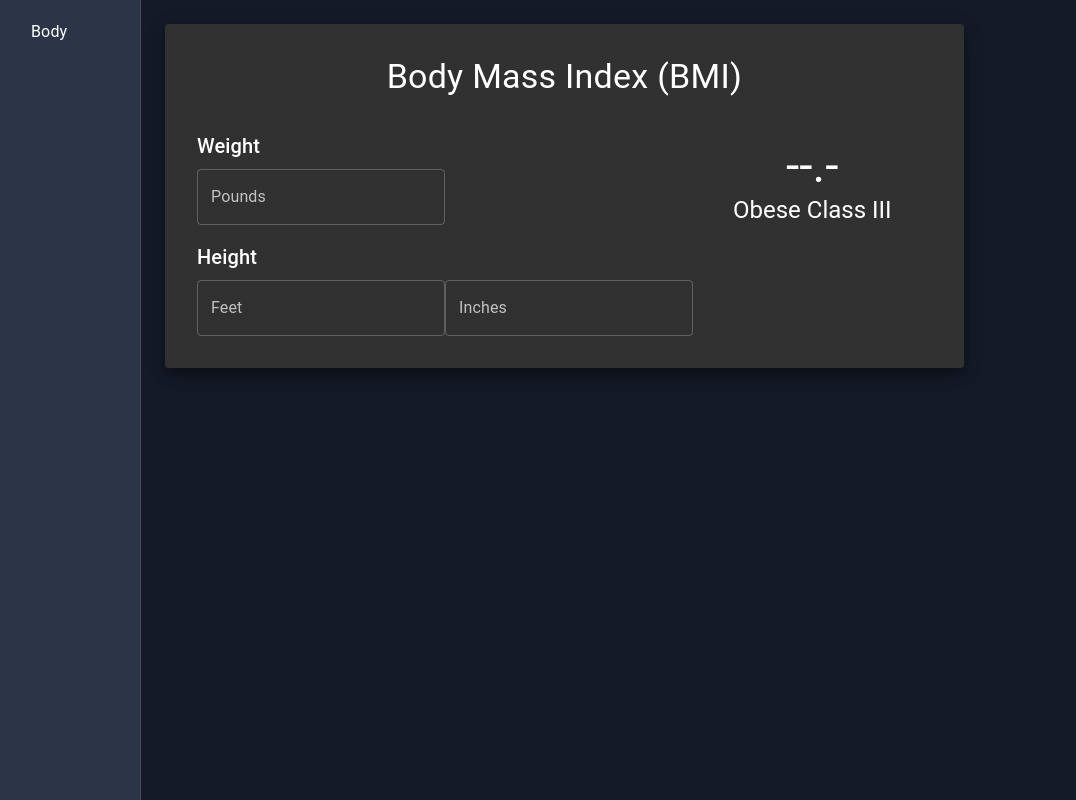
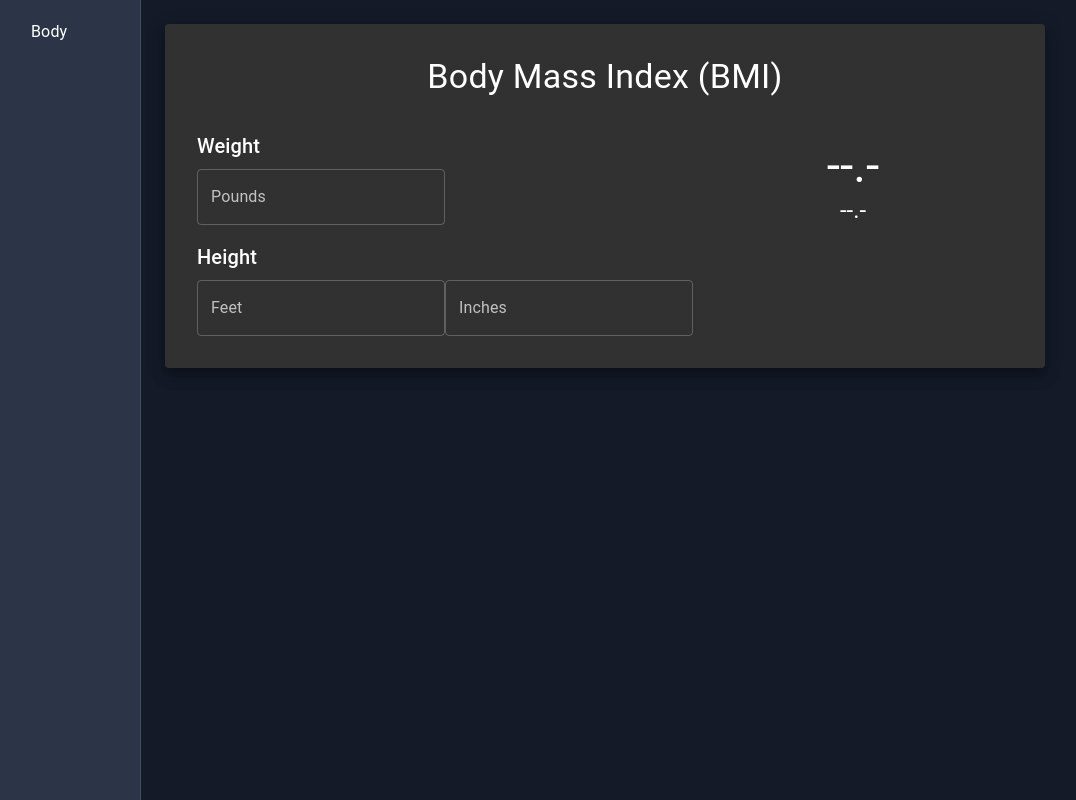
Before and after one commit to Mike-Tew/fitness-app, a React (Vite) app: page / in a window 1280 px wide. Shown: the whole page, without its empty margins (9-1085 px from the left). Built offline with nearby package versions, Linux system fonts and the light colour scheme.

Commit message:
Fixed calculateBmi function.

```diff
--- a/src/components/BmiView.jsx
+++ b/src/components/BmiView.jsx
@@ -25,7 +25,7 @@ const BmiView = () => {
           <Box sx={{ display: 'flex' }}>
             <Box>
               <Box sx={{ pt: 4 }}>
-                <Typography variant="h6" gutterBottom="true">
+                <Typography variant="h6" gutterBottom>
                   Weight
                 </Typography>
                 <TextField
@@ -36,7 +36,7 @@ const BmiView = () => {
                 />
               </Box>
               <Box sx={{ pt: 2 }}>
-                <Typography variant="h6" gutterBottom="true">
+                <Typography variant="h6" gutterBottom>
                   Height
                 </Typography>
                 <TextField
@@ -53,7 +53,7 @@ const BmiView = () => {
                 />
               </Box>
             </Box>
-            <Box sx={{ p: 5 }}>
+            <Box sx={{ p: 5, width: '20rem' }}>
               <Typography align="center" variant="h3">
                 {bmi}
               </Typography>
--- a/src/components/calculateBmi.js
+++ b/src/components/calculateBmi.js
@@ -21,8 +21,10 @@ const getBmiText = (bmi = 0) => {
       return 'Obese Class I'
     case bmi < 40:
       return 'Obese Class II'
+    case bmi >= 40:
+      return 'Obese Class III'
     default:
-      return 'Obese Class III'
+      return '--.-'
   }
 }
 
```
